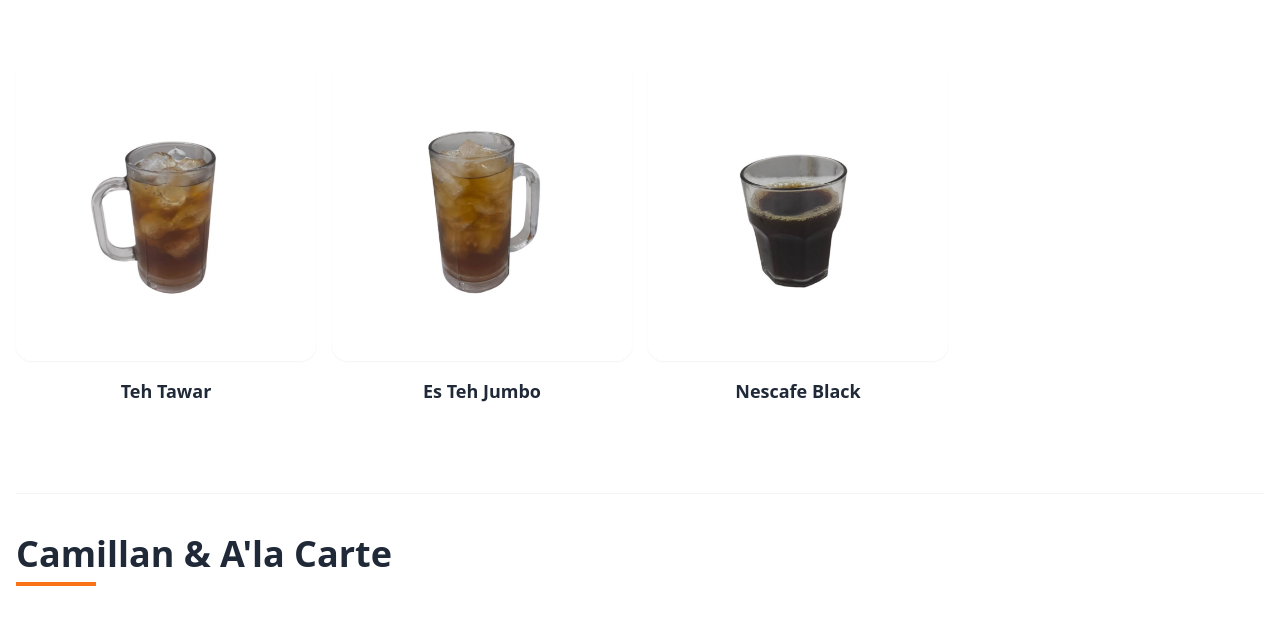
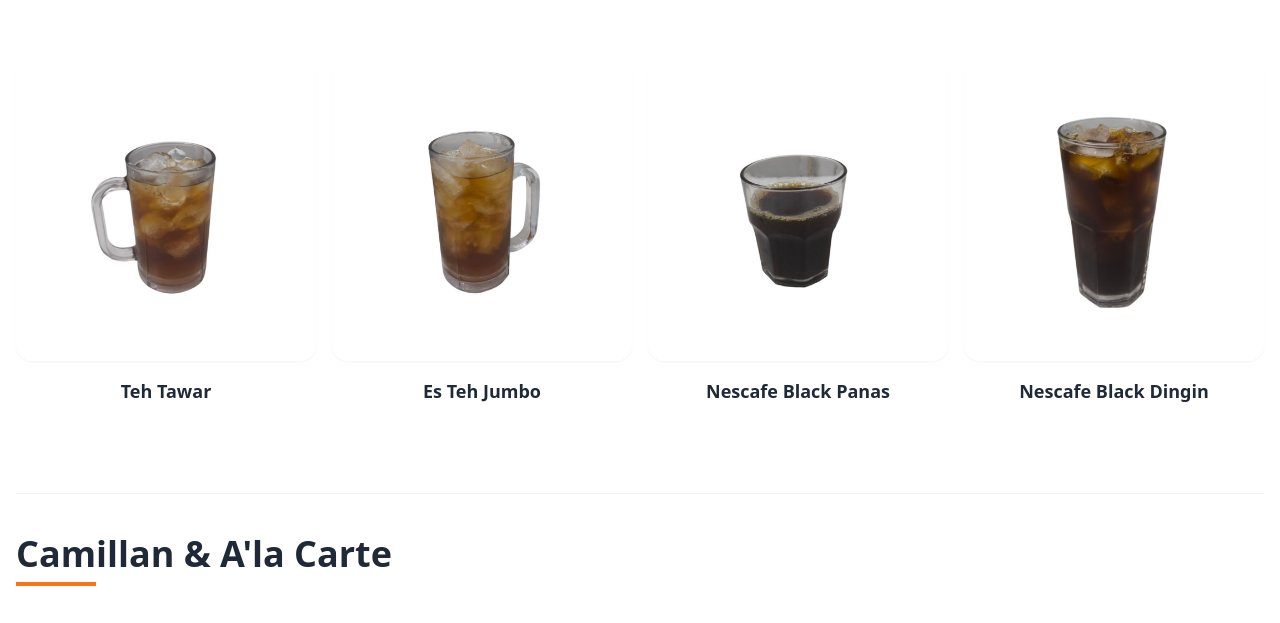
Before and after one commit to riza20688/HomepageWK, a plain HTML site: page menu.html in a window 1280 px wide. Shown: the part 5017-5640 px from the top of the page. Drawn offline with nearby package versions, Linux system fonts and the light colour scheme.

Commit message:
update foto kurang

```diff
--- a/menu.html
+++ b/menu.html
@@ -446,7 +446,15 @@
                     <img src="img/nescafe.jpg" class="w-full h-full object-cover group-hover:scale-110 transition duration-500">
                 </div>
                 <div class="text-center">
-                    <h4 class="font-bold text-gray-800 text-base md:text-lg mb-2">Nescafe Black</h4>
+                    <h4 class="font-bold text-gray-800 text-base md:text-lg mb-2">Nescafe Black Panas</h4>
+                </div>
+            </div>
+            <div class="group cursor-pointer">
+                <div class="relative aspect-square overflow-hidden rounded-2xl mb-4 shadow-sm group-hover:shadow-md transition">
+                    <img src="img/nscf_ice.jpg" class="w-full h-full object-cover group-hover:scale-110 transition duration-500">
+                </div>
+                <div class="text-center">
+                    <h4 class="font-bold text-gray-800 text-base md:text-lg mb-2">Nescafe Black Dingin</h4>
                 </div>
             </div>
             </div>
@@ -509,7 +517,7 @@
             </div>
             <div class="group cursor-pointer">
                 <div class="relative aspect-square overflow-hidden rounded-2xl mb-4 shadow-sm group-hover:shadow-md transition">
-                    <img src="img/logo.jpg" class="w-full h-full object-cover group-hover:scale-110 transition duration-500">
+                    <img src="img/spala.jpg" class="w-full h-full object-cover group-hover:scale-110 transition duration-500">
                 </div>
                 <div class="text-center">
                     <h4 class="font-bold text-gray-800 text-base md:text-lg mb-2">Spaghetti Bolonese</h4>
```
Also changed, not shown: img/nscf_ice.jpg (added), img/spala.jpg (added).
